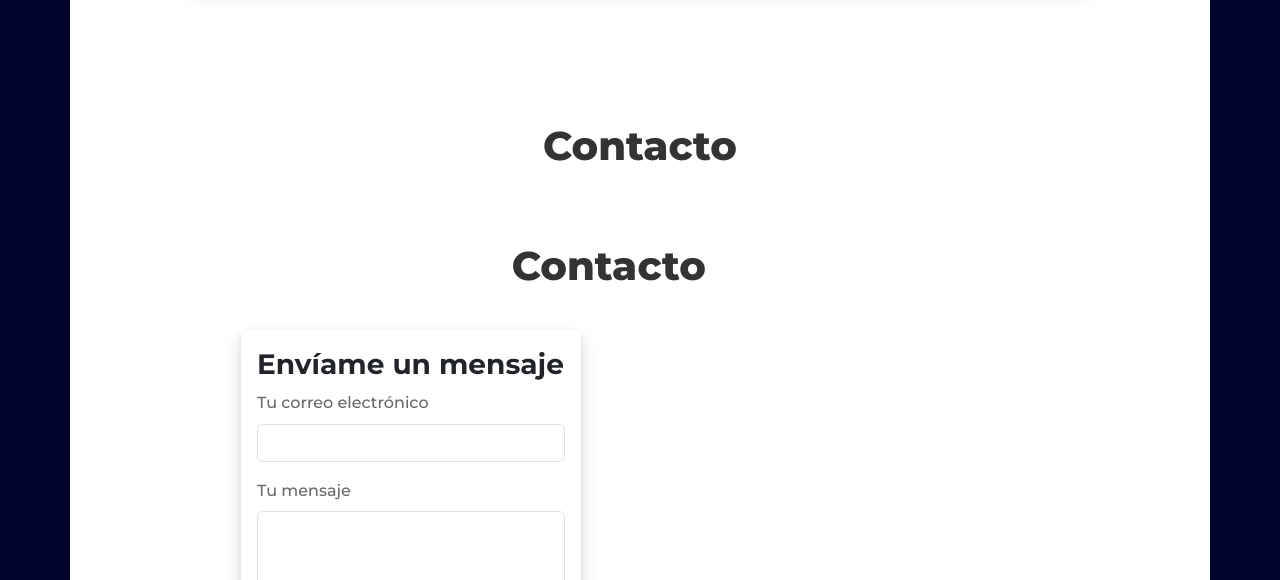
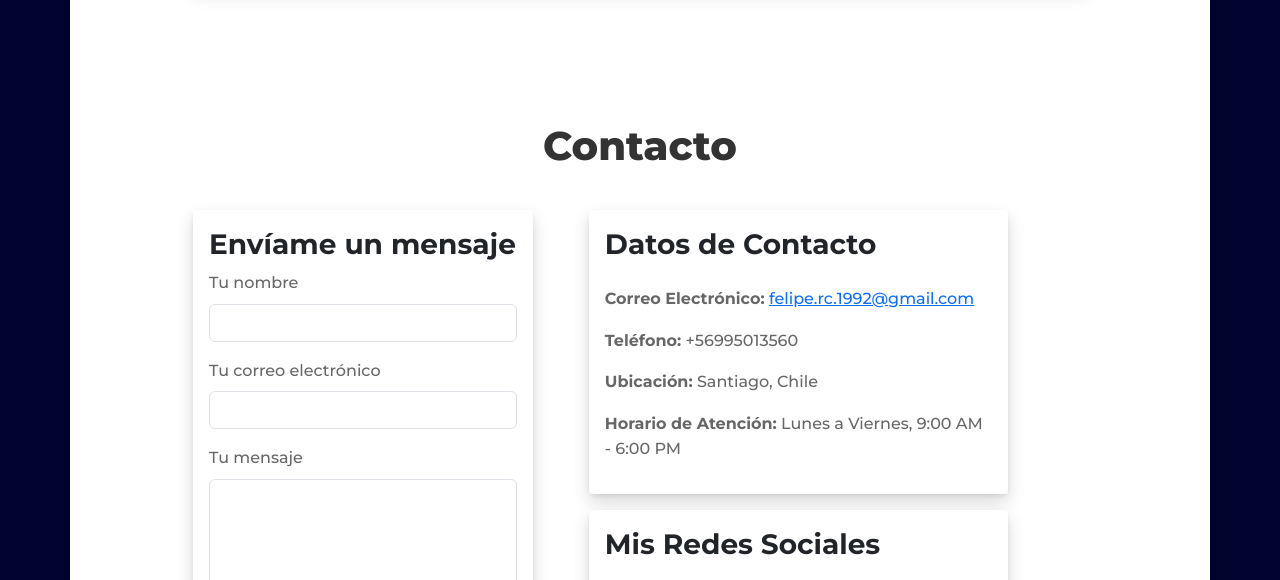
Before and after one commit to ferodriguezc/landing-portafolio, a website: page index.html in a window 1280 px wide. Shown: the part 2090-2670 px from the top of the page. Drawn offline with nearby package versions, Linux system fonts and the light colour scheme.

Commit message:
Corrige apartado de contacto

```diff
--- a/index.html
+++ b/index.html
@@ -222,38 +222,36 @@
 
             <!-- bloque de contacto -->
             <!-- /////////////////////////////////// -->
-            <section id="contacto" class="col-lg-10 m-5">
+            <section id="contacto" class="col-lg-10 my-5">
                 <h2 class="mon_titulo text-center mb-4">Contacto</h2>
                 <div class="row">
+
                     <!-- Formulario de Contacto -->
-
-                    <section id="contacto" class="col-lg-10 m-5">
-                        <h2 class="mon_titulo text-center mb-4">Contacto</h2>
-                        <div class="row">
-                            <div class="col-lg-6 mb-4">
+                    <div class="col-lg-5 mb-4">
                         <div class="card shadow-sm border-0">
                             <div class="card-body shadow">
                                 <h3 class="mon_subtitulo card-title">Envíame un mensaje</h3>
-                                        <form
-                                          action="https://formspree.io/f/xrbzjebn"
-                                          method="POST"
-                                        >
+                                <form action="https://formspree.io/f/xrbzjebn" method="POST">
+                                    <div class="mb-3">
+                                        <label for="name" class="mon_texto form-label">Tu nombre</label>
+                                        <input type="name" id="name" name="name" class="form-control" required>
+                                    </div>
+
                                     <div class="mb-3">
                                         <label for="email" class="mon_texto form-label">Tu correo electrónico</label>
                                         <input type="email" id="email" name="email" class="form-control" required>
                                     </div>
+
                                     <div class="mb-3">
                                         <label for="mensaje" class="mon_texto form-label">Tu mensaje</label>
-                                            <textarea id="mensaje" name="message" class="form-control" rows="5" required></textarea>
+                                        <textarea id="mensaje" name="message" class="form-control" rows="5"
+                                            required></textarea>
                                     </div>
                                     <button type="submit" class="mon_texto btn btn-primary">Enviar</button>
                                 </form>
                             </div>
                         </div>
                     </div>
-                        </div>
-                    </section>
-
 
                     <!-- Datos de Contacto -->
                     <div class="col-lg-6 mb-4">
@@ -299,15 +297,12 @@
                                 </div>
                             </div>
                         </div>
-            </section>
-
-        </div>
                     </div>
 
 
+            </section>
+        </div>
     </main>
-
-
 
 
 
```
Lines whose indentation alone changed are shown as unchanged.
